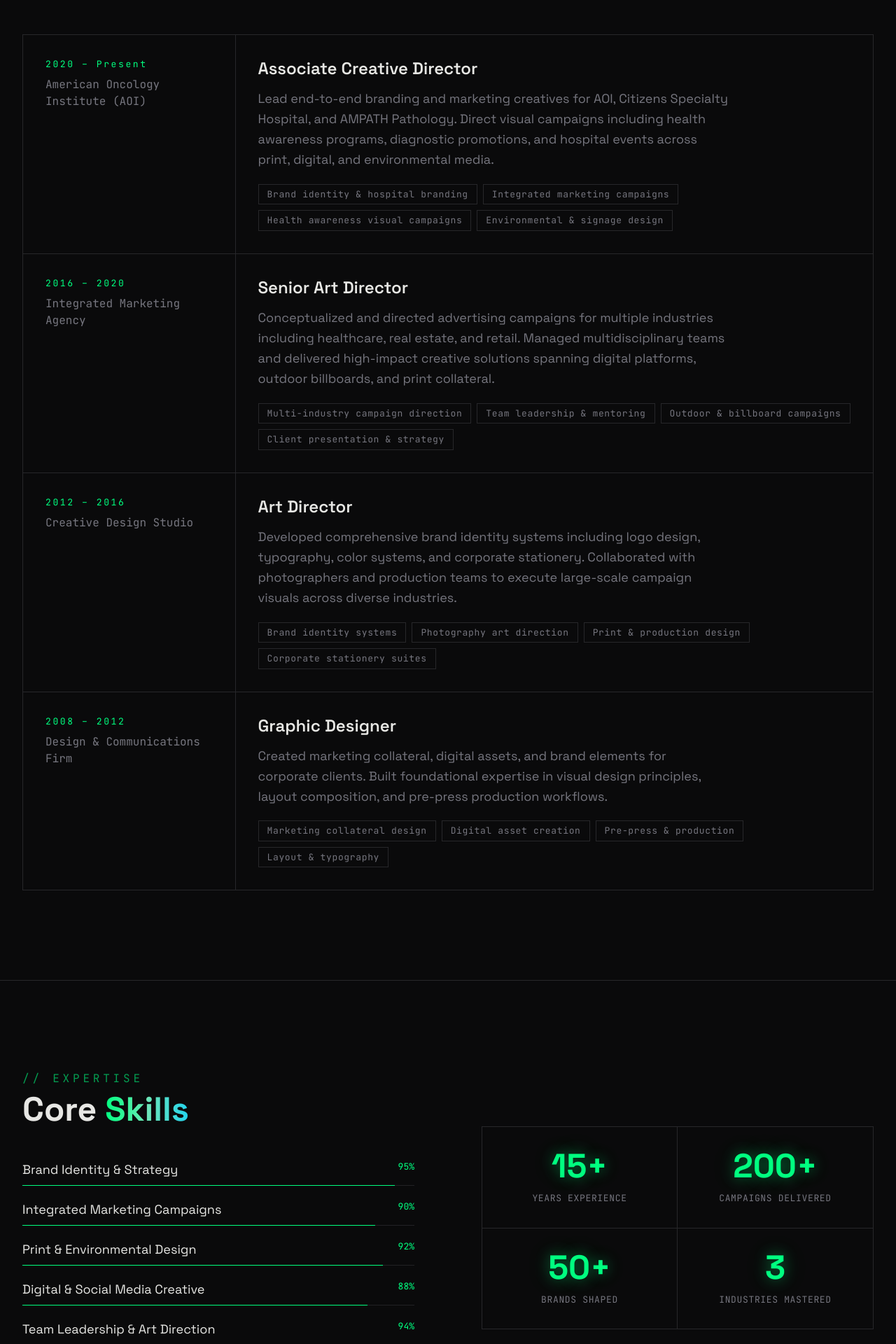
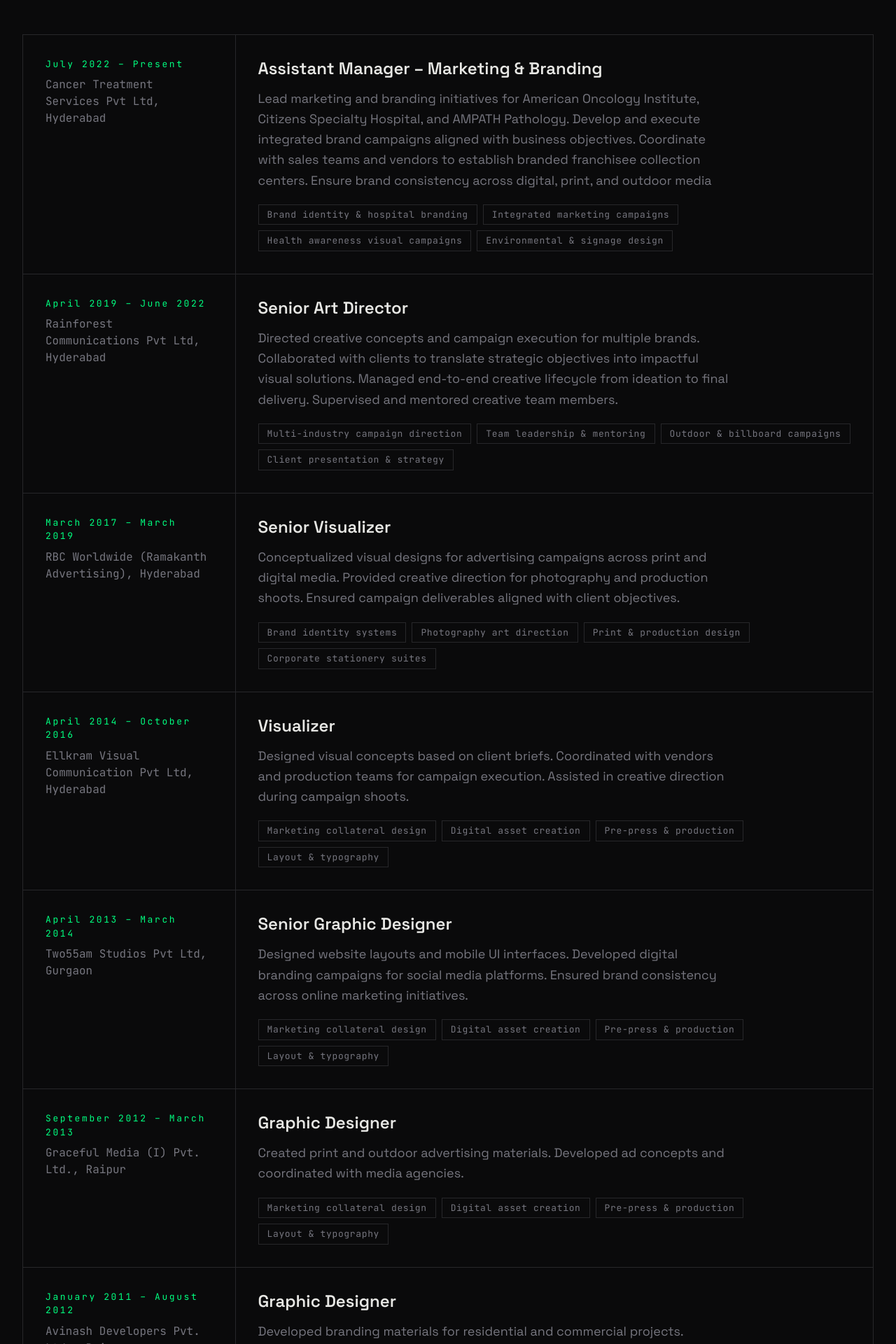
Before and after one commit to manohari1990/shiv_portfolio, a React app: page / in a window 1280 px wide. Shown: the part 3580-5500 px from the top of the page at 70% size. Built offline with nearby package versions, Linux system fonts and the light colour scheme; the HTML template or start-up script is replaced by a standard one.

Commit message:
buildspec file for automate deployment

```diff
--- a/src/components/ExperienceSection.tsx
+++ b/src/components/ExperienceSection.tsx
@@ -2,11 +2,11 @@
 
 const experiences = [
   {
-    role: "Associate Creative Director",
-    company: "American Oncology Institute (AOI)",
-    period: "2020 – Present",
+    role: "Assistant Manager – Marketing & Branding",
+    company: "Cancer Treatment Services Pvt Ltd, Hyderabad",
+    period: "July 2022 – Present",
     description:
-      "Lead end-to-end branding and marketing creatives for AOI, Citizens Specialty Hospital, and AMPATH Pathology. Direct visual campaigns including health awareness programs, diagnostic promotions, and hospital events across print, digital, and environmental media.",
+      "Lead marketing and branding initiatives for American Oncology Institute, Citizens Specialty Hospital, and AMPATH Pathology. Develop and execute integrated brand campaigns aligned with business objectives. Coordinate with sales teams and vendors to establish branded franchisee collection centers. Ensure brand consistency across digital, print, and outdoor media",
     highlights: [
       "Brand identity & hospital branding",
       "Integrated marketing campaigns",
@@ -16,10 +16,10 @@
   },
   {
     role: "Senior Art Director",
-    company: "Integrated Marketing Agency",
-    period: "2016 – 2020",
+    company: "Rainforest Communications Pvt Ltd, Hyderabad",
+    period: "April 2019 – June 2022",
     description:
-      "Conceptualized and directed advertising campaigns for multiple industries including healthcare, real estate, and retail. Managed multidisciplinary teams and delivered high-impact creative solutions spanning digital platforms, outdoor billboards, and print collateral.",
+      "Directed creative concepts and campaign execution for multiple brands. Collaborated with clients to translate strategic objectives into impactful visual solutions. Managed end-to-end creative lifecycle from ideation to final delivery. Supervised and mentored creative team members.",
     highlights: [
       "Multi-industry campaign direction",
       "Team leadership & mentoring",
@@ -28,11 +28,11 @@
     ],
   },
   {
-    role: "Art Director",
-    company: "Creative Design Studio",
-    period: "2012 – 2016",
+    role: "Senior Visualizer",
+    company: "RBC Worldwide (Ramakanth Advertising), Hyderabad",
+    period: "March 2017 – March 2019",
     description:
-      "Developed comprehensive brand identity systems including logo design, typography, color systems, and corporate stationery. Collaborated with photographers and production teams to execute large-scale campaign visuals across diverse industries.",
+      "Conceptualized visual designs for advertising campaigns across print and digital media. Provided creative direction for photography and production shoots. Ensured campaign deliverables aligned with client objectives.",
     highlights: [
       "Brand identity systems",
       "Photography art direction",
@@ -41,17 +41,67 @@
     ],
   },
   {
-    role: "Graphic Designer",
-    company: "Design & Communications Firm",
-    period: "2008 – 2012",
+    role: "Visualizer",
+    company: "Ellkram Visual Communication Pvt Ltd, Hyderabad",
+    period: "April 2014 – October 2016",
     description:
-      "Created marketing collateral, digital assets, and brand elements for corporate clients. Built foundational expertise in visual design principles, layout composition, and pre-press production workflows.",
+      "Designed visual concepts based on client briefs. Coordinated with vendors and production teams for campaign execution. Assisted in creative direction during campaign shoots.",
     highlights: [
       "Marketing collateral design",
       "Digital asset creation",
       "Pre-press & production",
       "Layout & typography",
     ],
+  },
+
+
+
+  {
+    role: "Senior Graphic Designer",
+    company: "Two55am Studios Pvt Ltd, Gurgaon",
+    period: "April 2013 – March 2014",
+    description:
+      "Designed website layouts and mobile UI interfaces. Developed digital branding campaigns for social media platforms. Ensured brand consistency across online marketing initiatives.",
+    highlights: [
+      "Marketing collateral design",
+      "Digital asset creation",
+      "Pre-press & production",
+      "Layout & typography",
+    ],
+  },
+  {
+    role: "Graphic Designer",
+    company: "Graceful Media (I) Pvt. Ltd., Raipur",
+    period: "September 2012 – March 2013",
+    description:
+      "Created print and outdoor advertising materials. Developed ad concepts and coordinated with media agencies.",
+    highlights: [
+      "Marketing collateral design",
+      "Digital asset creation",
+      "Pre-press & production",
+      "Layout & typography",
+    ],
+  },
+  {
+    role: "Graphic Designer",
+    company: "Avinash Developers Pvt. Ltd., Raipur",
+    period: "January 2011 – August 2012",
+    description:
+      "Developed branding materials for residential and commercial projects. Managed creative assets for events and campaigns at Magneto Mall. Awarded Best Debutant Award and recognized as Star Performer (June 2011).",
+    highlights: [
+      "Marketing collateral design",
+      "Digital asset creation",
+      "Pre-press & production",
+      "Layout & typography",
+    ],
+  },
+  {
+    role: "Web Designer & Graphic Designer",
+    company: "SNEHA IT Solutions, Bhilai",
+    period: "January 2009 – December 2010",
+    description:
+      "Designed websites, brochures, and digital banners ensuring brand consistency.",
+    highlights: [],
   },
 ];
 
```
Also changed, not shown: buildspec.yml (added, +25 -0 lines).
